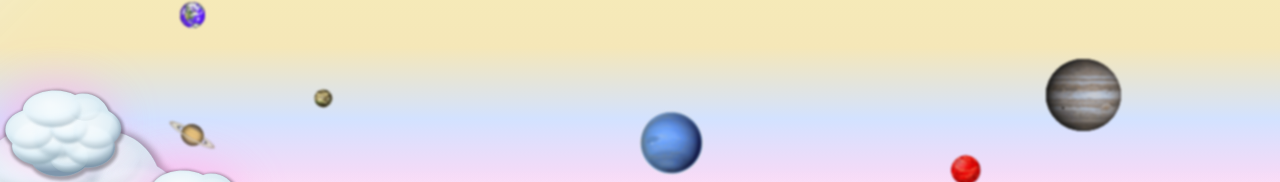
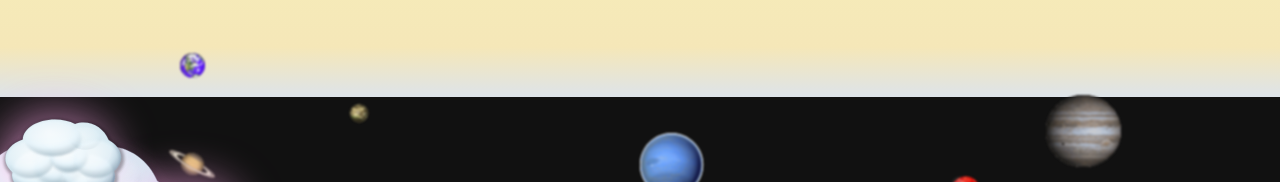
Before and after one commit to leoncii/cv, a React (Vite) app: page / in a window 1280 px wide. Shown: the part 505-687 px from the top of the page. Built offline with nearby package versions, Linux system fonts and the light colour scheme; the HTML template or start-up script is replaced by a standard one.

Commit message:
add new animation galaxy

```diff
--- a/src/App.jsx
+++ b/src/App.jsx
@@ -14,21 +14,21 @@ function App () {
         <section className='cards'>
           <CardProject
             title='Andres Gym'
-            description='Una web personalizada para un gymnasio club con ejercicios funcionales y asesoramiento en nutrición deportiva. '
+            description='Una web para un gymnasio que ofrece servicios de entrenamiento personal y asesoramiento '
             img='./andres.jpeg'
             github='https://github.com/leoncii/andres'
             website='https://andrestorrico.com'
           />
           <CardProject
             title='Nelson Peluqueria Spa'
-            description='Una web para una peluqueria con mas de 16mil seguidores en Facebookb que incorpora google analytics, tag manager para una mejor gestion de marketing y atención al cliente.'
+            description='Una web para una peluqueria de 17k seguidores en Facebookb que incorpora google analytics, tag manager para una mejor gestion de marketing y atención al cliente.'
             img='./nelson.jpeg'
             github='https://github.com/leoncii/spa-nelson'
             website='https://nelson-peluqueria.com'
           />
           <CardProject
             title='Simple Pimpumpam'
-            description='Un blog personal, sobre los temas que estoy interesado.'
+            description='Un blog personal simple, sobre los temas que estoy interesado.'
             img='./simple.jpeg'
             github='https://github.com/leoncii/simple-pimpumpam.com'
             website='https://simple-pimpumpam.com'
--- a/src/components/Hero/styles.css
+++ b/src/components/Hero/styles.css
@@ -32,7 +32,7 @@
 }
 
 .planets_container {
- position: absolute;
+ position: relative;
  display: grid;
  width: 100%;
  height: 100%;
@@ -46,13 +46,21 @@
 .planets_container::before {
   content: '';
   position: absolute;
-  top: 7vmin;
+  bottom: 93px;
   left: -15vw;
   width: 100%;
-  height: 1px;
   background-color: transparent;
-  transform: rotate(-45deg);
-  box-shadow: 0 -150px 100px 100px #eee;
+  transform: rotate(0deg);
+  box-shadow: 250px 0px 0px 105px rgb(17, 17, 17);
+}
+.planets_container::after {
+  content: '';
+  position: relative;
+  bottom: -523px;
+  width: 100px;
+  left: 350px;
+  height: 210px;
+  background-color: transparent;
 }
 
 .Mars {
@@ -71,14 +79,30 @@
  width: 25px;
 }
 
-.Venus {
- grid-row: 8;
- grid-column: 3;
- border-radius: 50%;
- filter: blur(1px);
- width: 35px;
+.venus_container {
+  grid-row: 5 / 11;
+  grid-column: 3;
+  filter: blur(1px);
+  width: 35px;
+  animation: y-axis 6s infinite cubic-bezier(.35,.21,.35,.21);
 }
 
+.Venus {
+  animation: x-axis 6s infinite ease ;
+}
+
+@keyframes x-axis {
+  50% {
+    transform: translateX(200px);
+  }
+}
+@keyframes y-axis {
+  50% {
+    transform: translateY(155px);
+    filter: blur(0);
+  }
+}
+/*animation: venus duration timing-function delay iteration-count direction fill-mode;*/
 .Saturn {
  grid-row: 8 / 10;
  grid-column: 2 / 3;
@@ -124,7 +148,7 @@
     grid-column: 2 / 3;
     z-index: 1000;
   }
-  .Venus {
+  .venus_container {
     grid-row: 10;
     grid-column: 5;
   }
--- a/src/components/svg-components/Venus.jsx
+++ b/src/components/svg-components/Venus.jsx
@@ -1,5 +1,7 @@
 export function Venus (props) {
   return (
+    <div className='venus_container'>
+
       <svg
         viewBox='-400 -400 1214 1212'
         className='Venus'
@@ -494,5 +496,7 @@ export function Venus (props) {
           </radialGradient>
         </defs>
       </svg>
+    </div>
+
   )
 }
```
Lines whose indentation alone changed are shown as unchanged.
